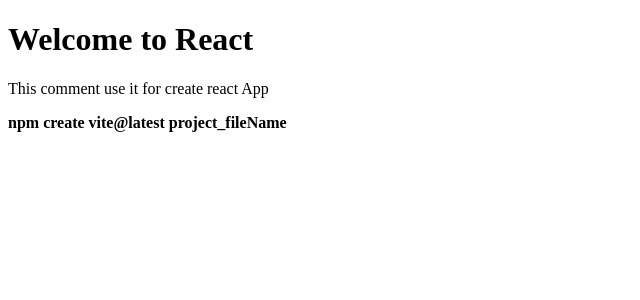
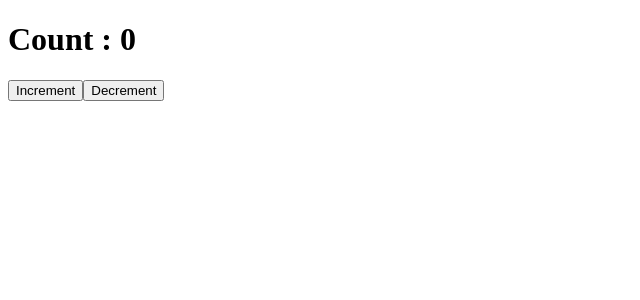
Before and after one commit to vinoth9598/reactTopics, a React (Vite) app: page / in a window 1280 px wide. Shown: the top 300 px of the page, without its empty margins (0-640 px from the left). Built offline with nearby package versions, Linux system fonts and the light colour scheme.

Commit message:
custom hook

```diff
--- a/src/App.jsx
+++ b/src/App.jsx
@@ -1,14 +1,26 @@
+import React, { useState } from 'react'
 
-import React from "react" ;
+function useCounter(){
+  const [count, setCount] = useState(0);
+  const increment = () => {
+    setCount(count + 1);
+  }
+  const decrement = () => {
+    setCount (count -1);
+  }
+  return {count, increment, decrement} ;
+}
 
-function App(){
-  return(
+function App() {
+  const { count, increment, decrement } = useCounter();
+
+  return (
     <div>
-        <h1>Welcome to React</h1>
-        <p>This comment use it for create react App</p>
-        <b>npm create vite@latest project_fileName</b>
+      <h1>Count : {count}</h1>
+      <button onClick={increment}>Increment</button>
+      <button onClick={decrement}>Decrement</button>
     </div>
   )
 }
 
-export default App ;
+export default App
```
